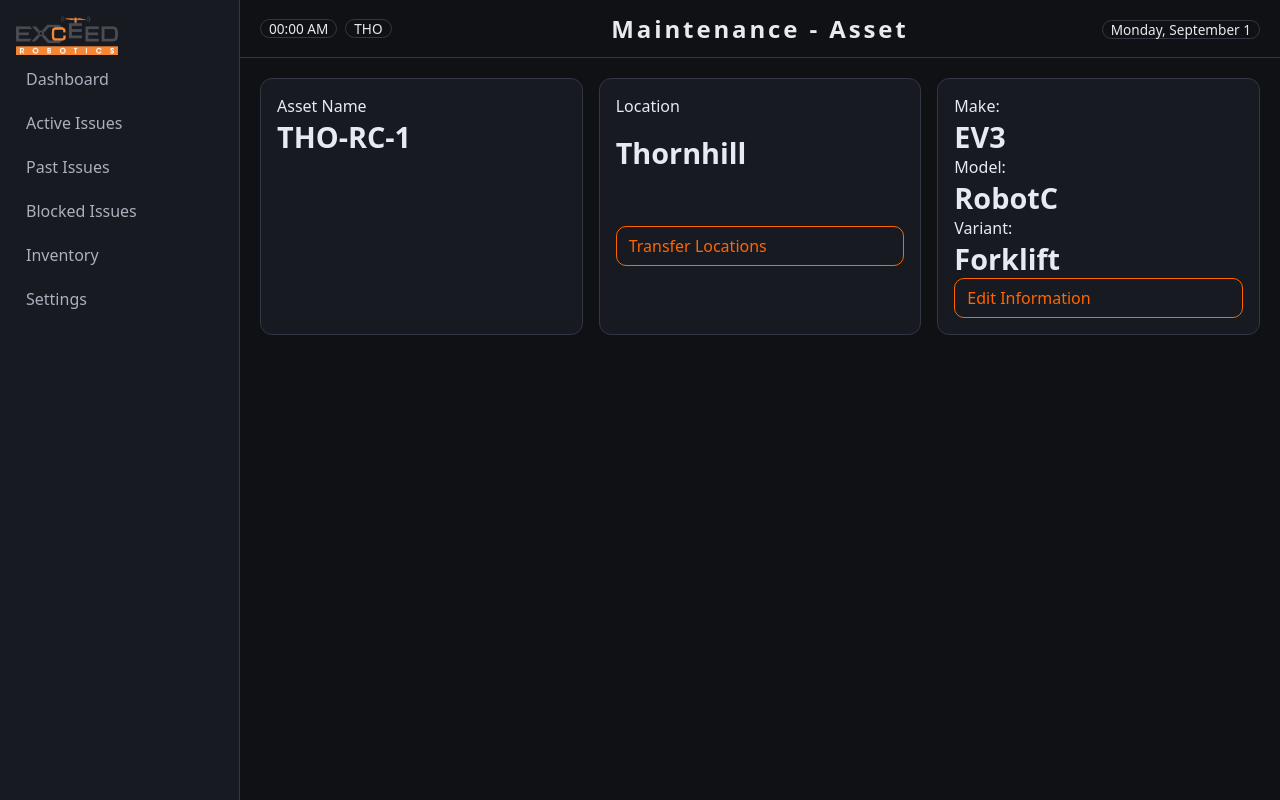
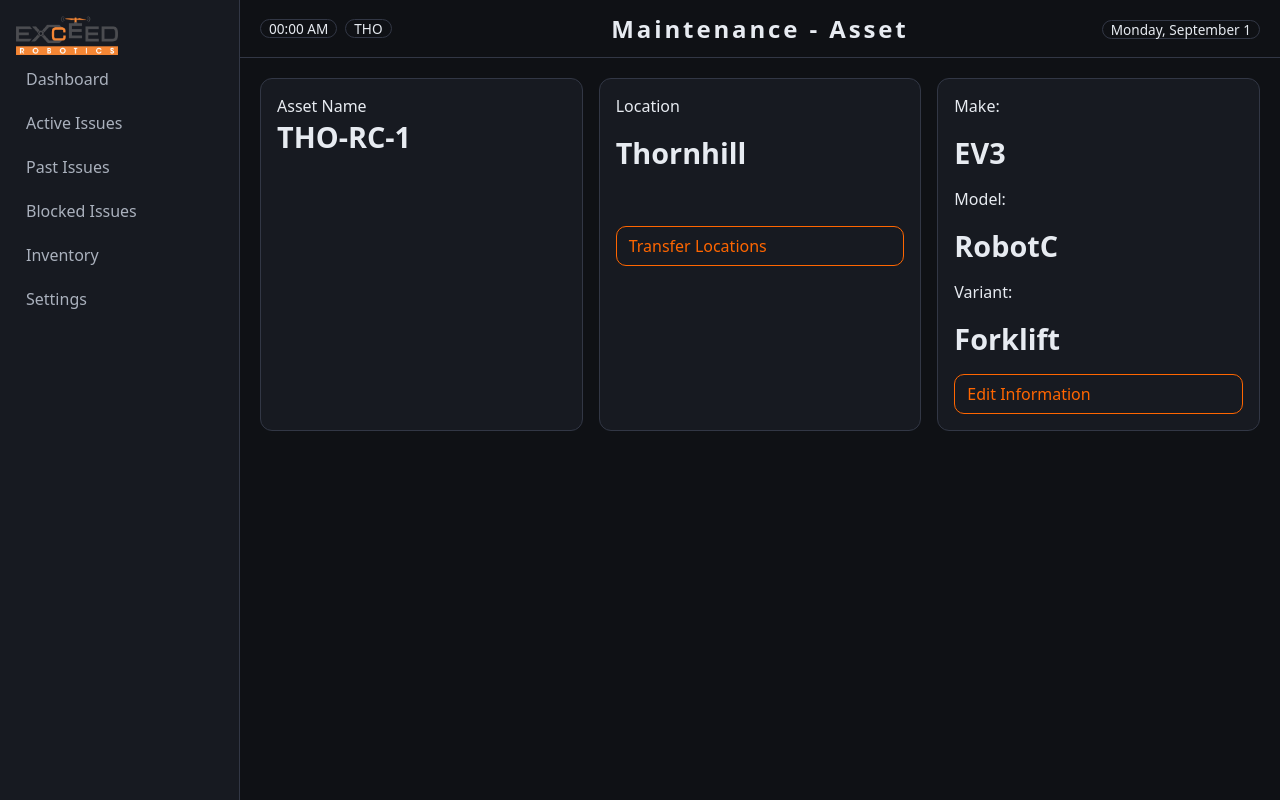
Before and after one commit to DrHahnchenflugel/MaintenanceApplication, a Python web app: template app/templates/assets/specific_asset.html in a window 1280 px wide. Run offline with Jinja, Linux system fonts and the light colour scheme; the template is opened without the code that fills it, so the values that code supplies are empty.

Commit message:
Working on specific asset page

```diff
--- a/app/templates/assets/specific_asset.html
+++ b/app/templates/assets/specific_asset.html
@@ -19,6 +19,7 @@
         </div>
 
         <div class="card" style="flex:1">
+            <div class="column">
                 <div>Make: </div>
                 <div class="kpi">EV3</div>
                 <div>Model: </div>
@@ -28,4 +29,5 @@
                 <div class="btn--outline">Edit Information</div>
             </div>
         </div>
+    </div>
 {% endblock %}
```
Lines whose indentation alone changed are shown as unchanged.
